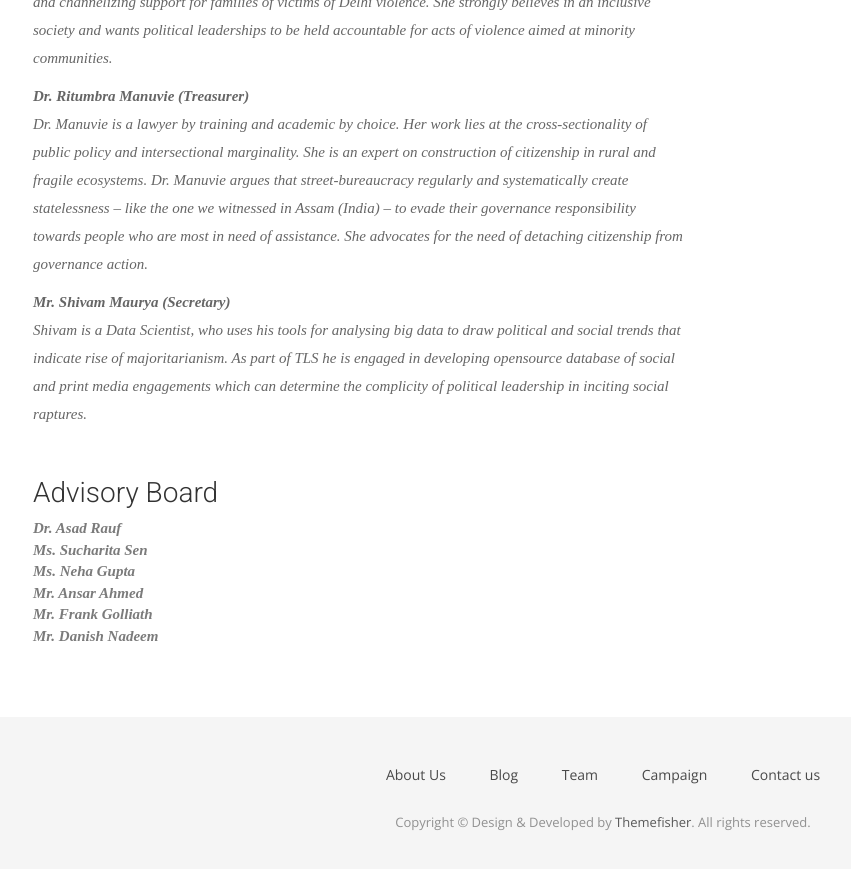
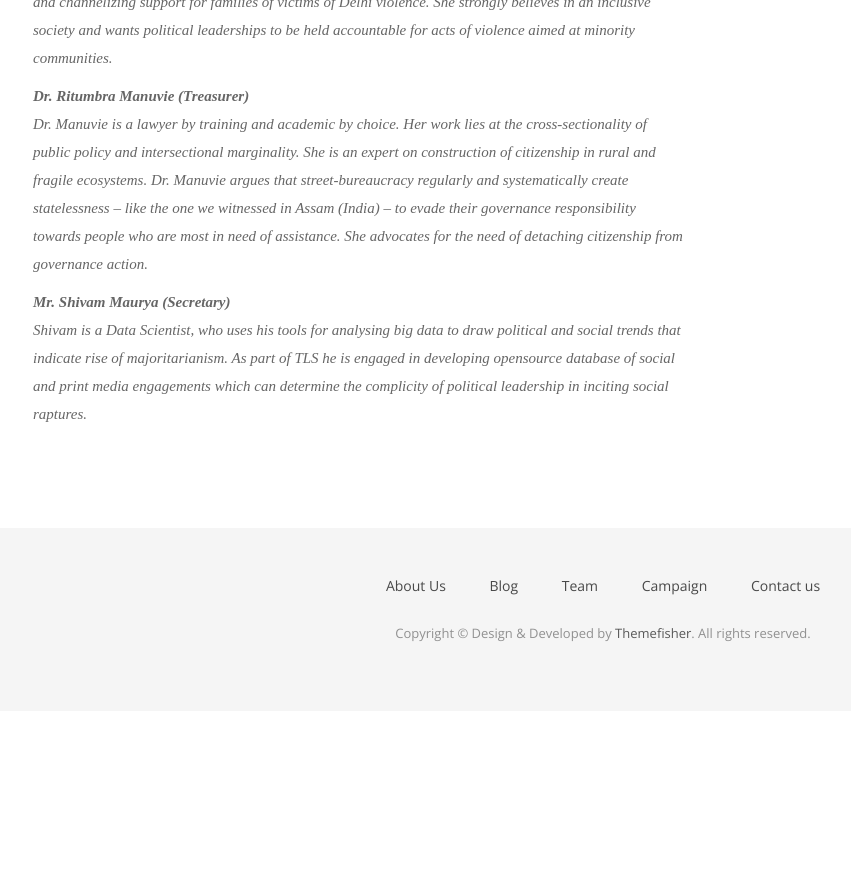
Before and after one commit to chandanavasanth/tls, a Jekyll site: the page built from team.html, in a window 1280 px wide and 900 px high, scrolled down 871 px. Shown: the top 869 px of the window, without its empty margins (37-888 px from the left). Built offline with Jekyll 4.4.1, drawn with Linux system fonts in a browser that asks for light colours; nearby versions of some CDN libraries; some web fonts are replaced; after the commit the page ends 1582 px from its top, so only the background shows below that.

Commit message:
advisory board update
advisory board update

```diff
--- a/team.html
+++ b/team.html
@@ -33,7 +33,7 @@ permalink: /team/
             <p><strong>Mr. Shivam Maurya (Secretary) </strong><br>Shivam is a Data Scientist, who uses his tools for analysing big data to draw political and social trends that indicate rise of majoritarianism. As part of TLS he is engaged in developing opensource database of social and print media engagements which can determine the complicity of political leadership in inciting social raptures.</p>
             <!-- <a href="#" class="btn btn-view-team">View Team</a> -->
             <br>
-            <h3>Advisory Board</h3>
+            <!-- <h3>Advisory Board</h3>
             <ul>
                 <li>
                     <strong>Dr. Asad Rauf</strong>
@@ -54,7 +54,7 @@ permalink: /team/
                     <strong>Mr. Danish Nadeem </strong>
                 </li>
 
-            </ul>
+            </ul> -->
           </div>
         </div>
       </div>
```
